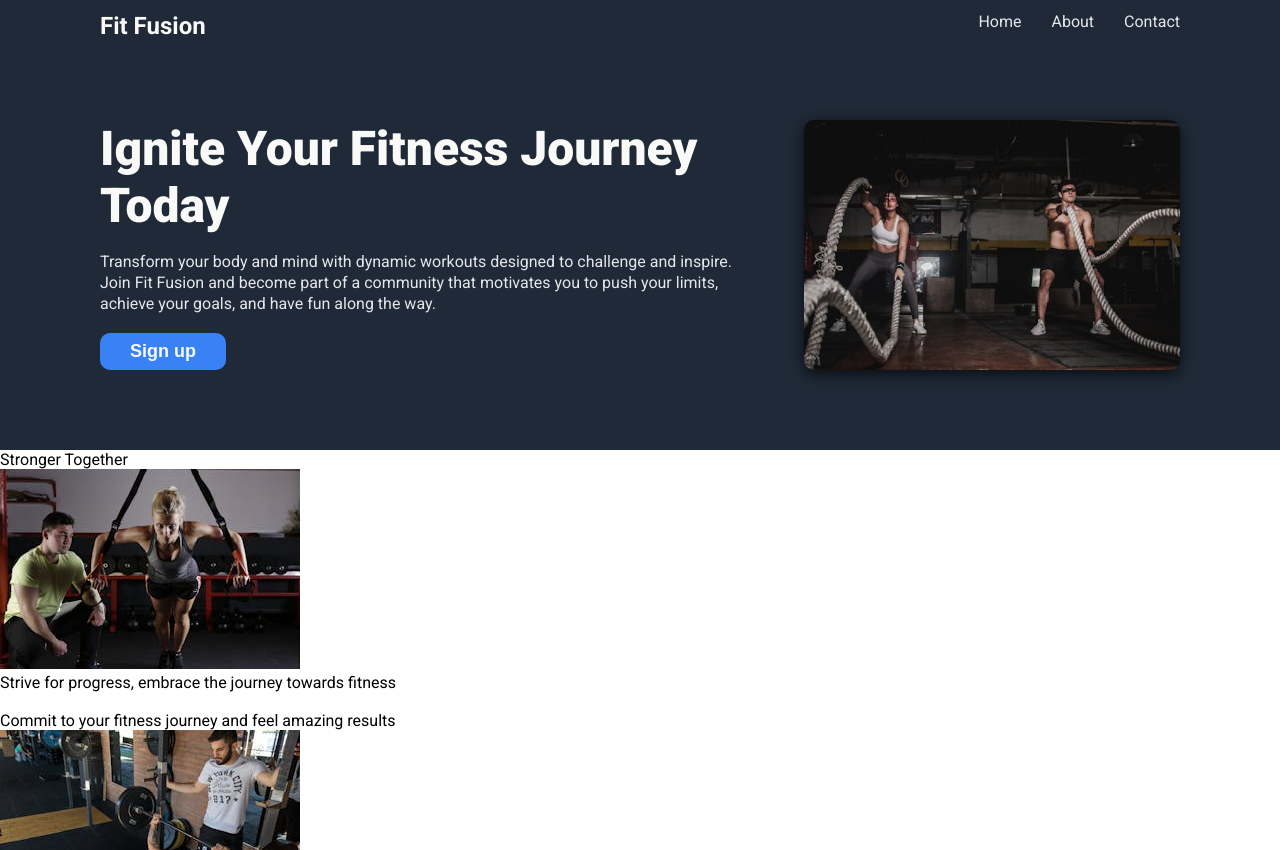
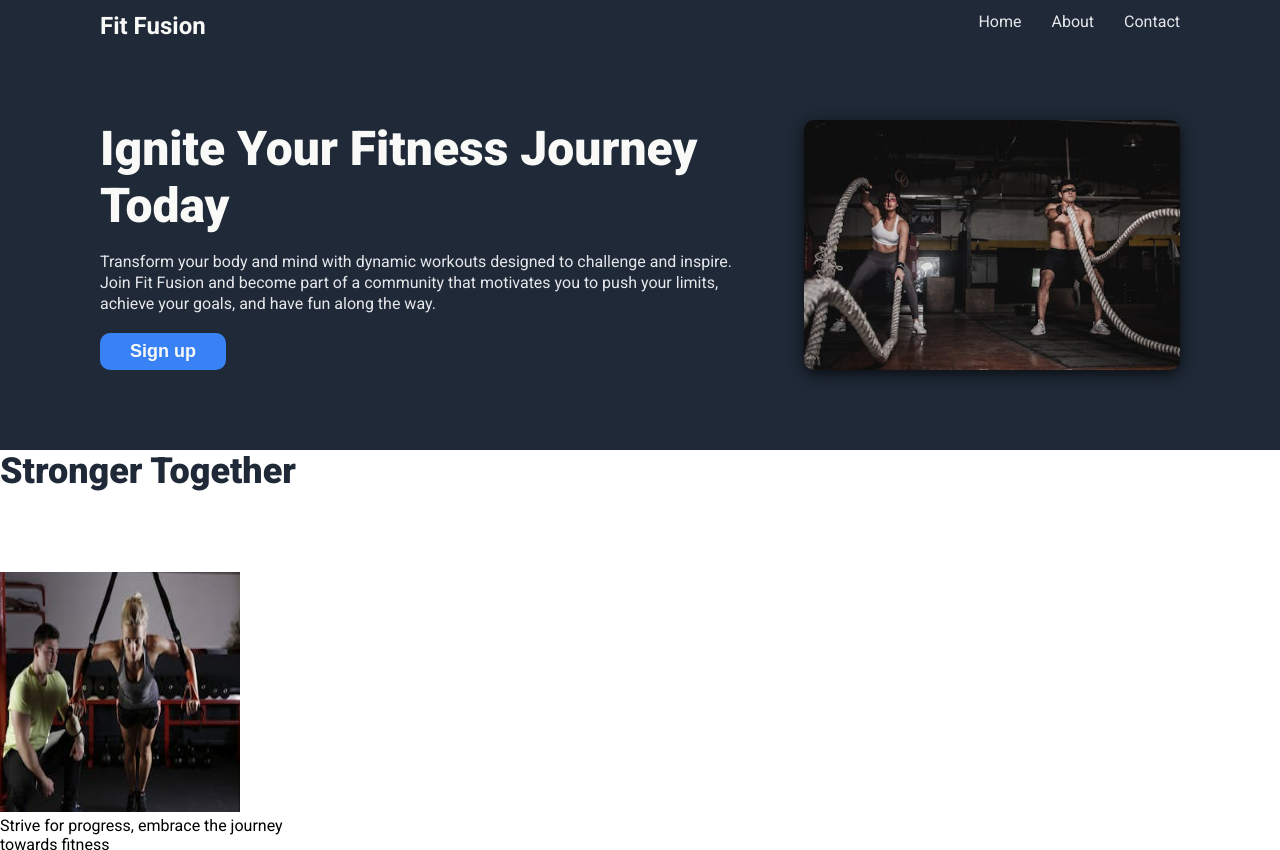
Before and after one commit to Honcho1/fit-fusion, a plain HTML site: page index.html in a window 1280 px wide. Shown: the top 850 px of the page. Drawn offline with Linux system fonts and the light colour scheme.

Commit message:
Change the colour of the 'information-header'

```diff
--- a/css/style.css
+++ b/css/style.css
@@ -88,3 +88,20 @@ ul li a {
 .right {
   height: 250px;
 }
+
+.info {
+  width: 300px;
+  height: 300px;
+}
+
+.info-img {
+  width: 80%;
+  height: 80%;
+}
+
+.information-heading {
+  color: #1f2937;
+  font-size: 36px;
+  font-weight: 900;
+  margin-bottom: 80px;
+}
```
